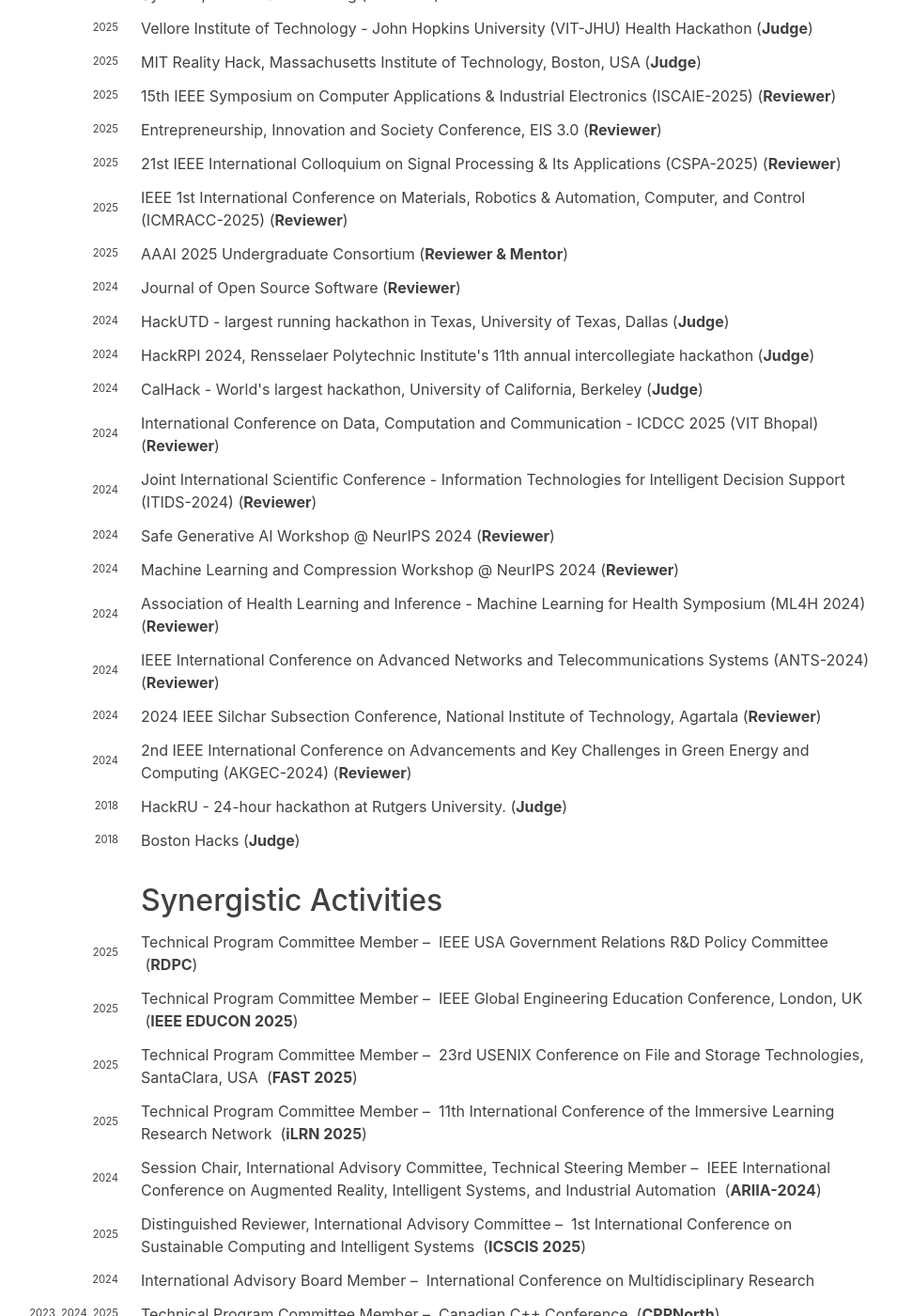
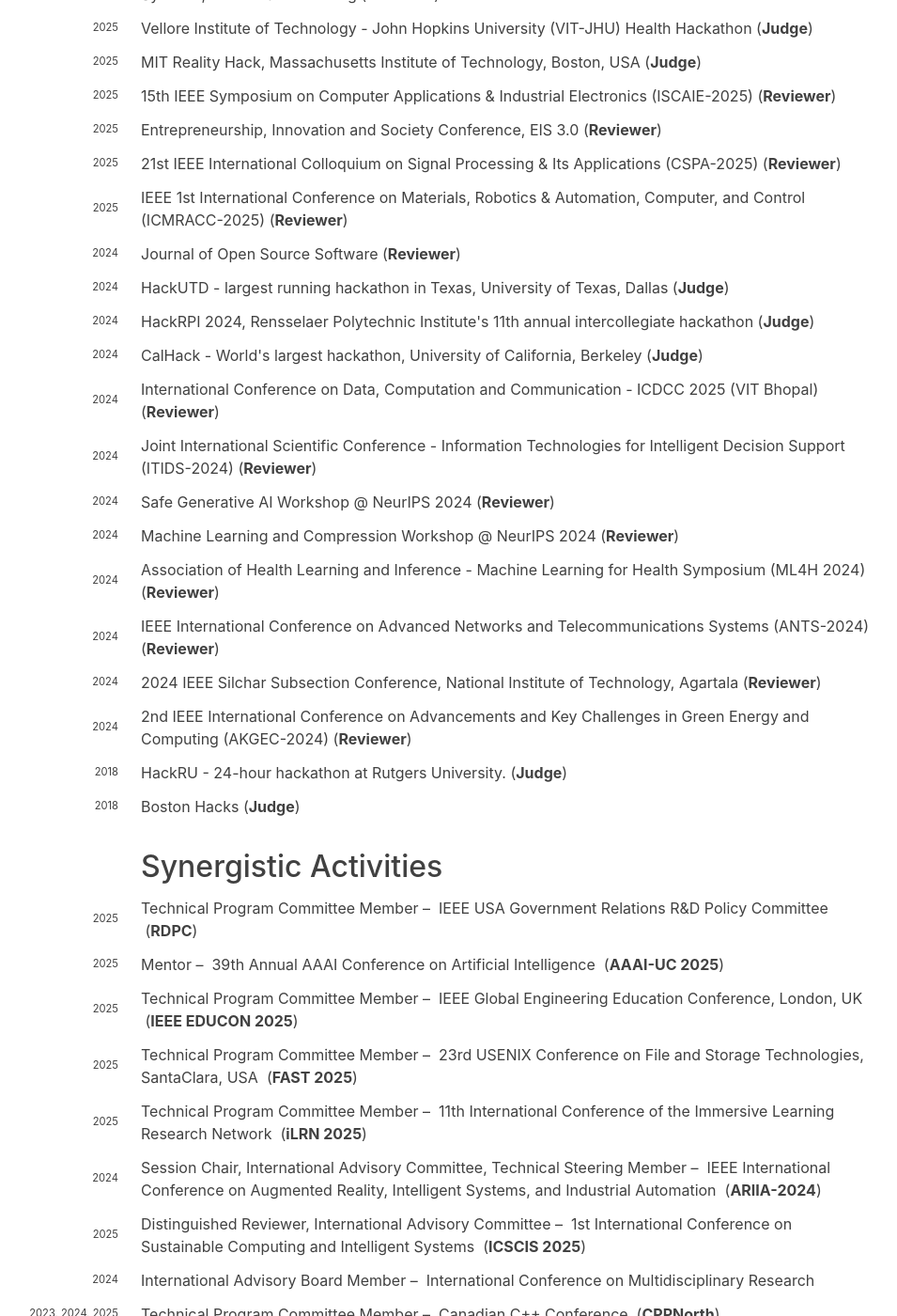
Before and after one commit to hariharanragothaman/hariharanragothaman.github.io, a Jekyll site: the page built from cv.md, in a window 1280 px wide and 1400 px high, scrolled down 5821 px. Shown: the whole window at 94% size, without its empty margins (182-1137 px from the left). Built offline with Jekyll 4.4.1, drawn with Linux system fonts in a browser that asks for light colours; nearby versions of some CDN libraries; some web fonts are replaced.

Commit message:
Polishes and Updates

```diff
--- a/_data/pc.yaml
+++ b/_data/pc.yaml
@@ -5,13 +5,19 @@
     - year: 2025
       url: https://ieeeusa.org/committees/rdpc/
 
+- venue: 39th Annual AAAI Conference on Artificial Intelligence
+  venue-shorthand: AAAI-UC 2025
+  position: Mentor
+  years:
+    - year: 2025
+      url: https://aaai.org/conference/aaai/aaai-25/
+
 - venue: IEEE Global Engineering Education Conference, London, UK
   venue-shorthand: IEEE EDUCON 2025
   position: Technical Program Committee Member
   years:
     - year: 2025
       url: https://2025.ieee-educon.org/
-
 
 - venue: 23rd USENIX Conference on File and Storage Technologies, SantaClara, USA
   venue-shorthand: FAST 2025
--- a/_data/reviewer.yaml
+++ b/_data/reviewer.yaml
@@ -83,14 +83,6 @@
     - year: 2025
       url: https://vjec.ac.in/icmracc/committees/technical-committee/
 
-
-- venue: AAAI 2025 Undergraduate Consortium
-  venue-shorthand: Reviewer & Mentor
-  years:
-    - year: 2025
-      url: https://aaai.org/conference/aaai/aaai-25/
-
-
 - venue: Journal of Open Source Software
   venue-shorthand: Reviewer
   years:
```
